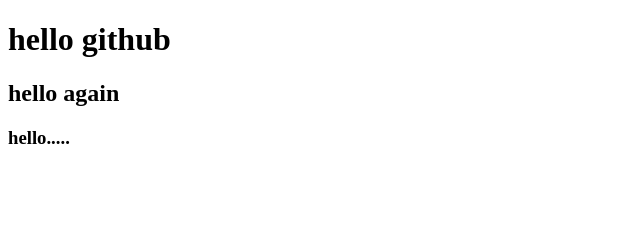
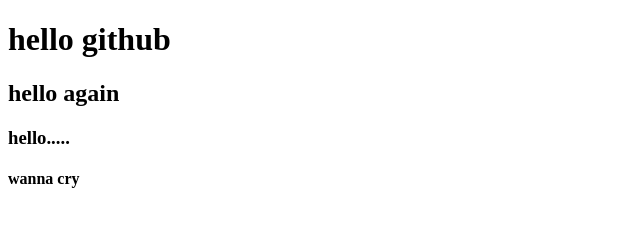
Before and after one commit to TsubameWyy/learngit, a plain HTML site: page index.html in a window 1280 px wide. Shown: the full height of the page, 0-640 px from the left. Drawn offline with Linux system fonts and the light colour scheme.

Commit message:
forth times

```diff
--- a/index.html
+++ b/index.html
@@ -9,5 +9,6 @@
         <h1>hello github</h1>
         <h2>hello again</h2>
         <h3>hello.....</h3>
+        <h4>wanna cry</h4>
 </body>
 </html>
```
